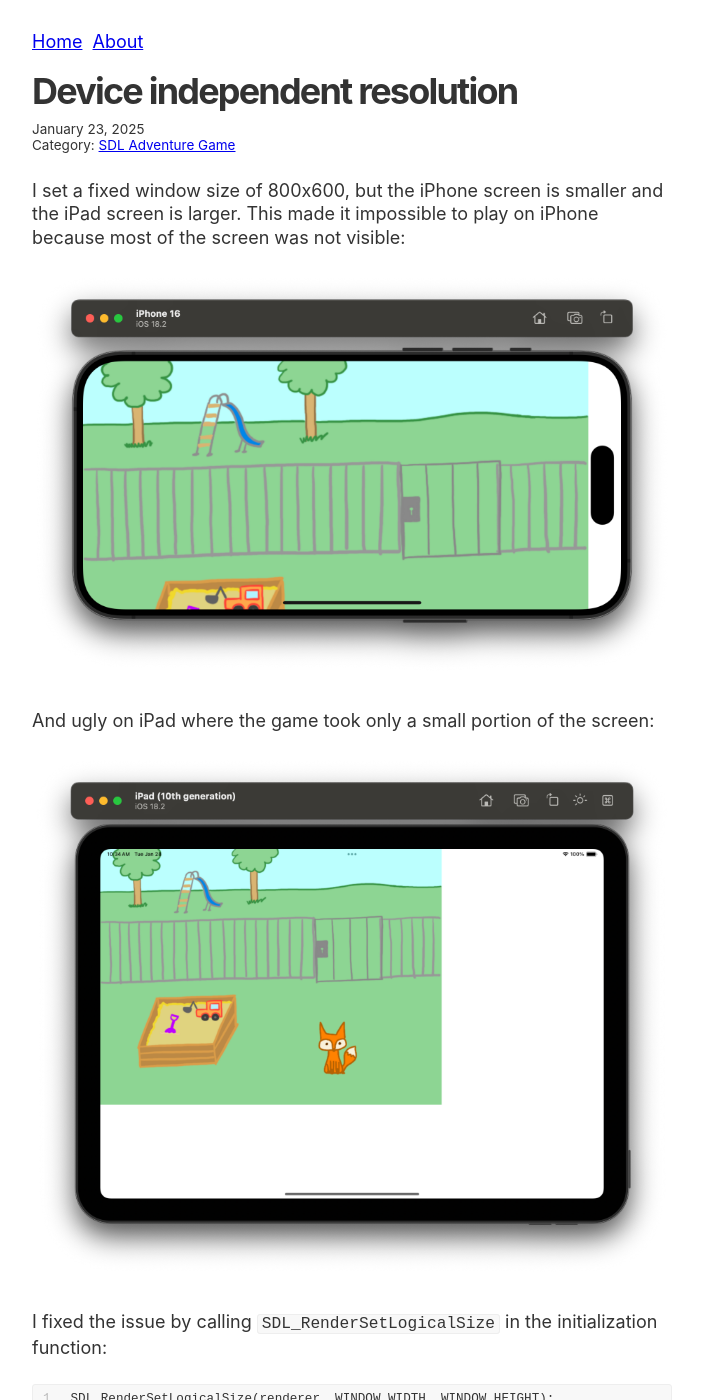
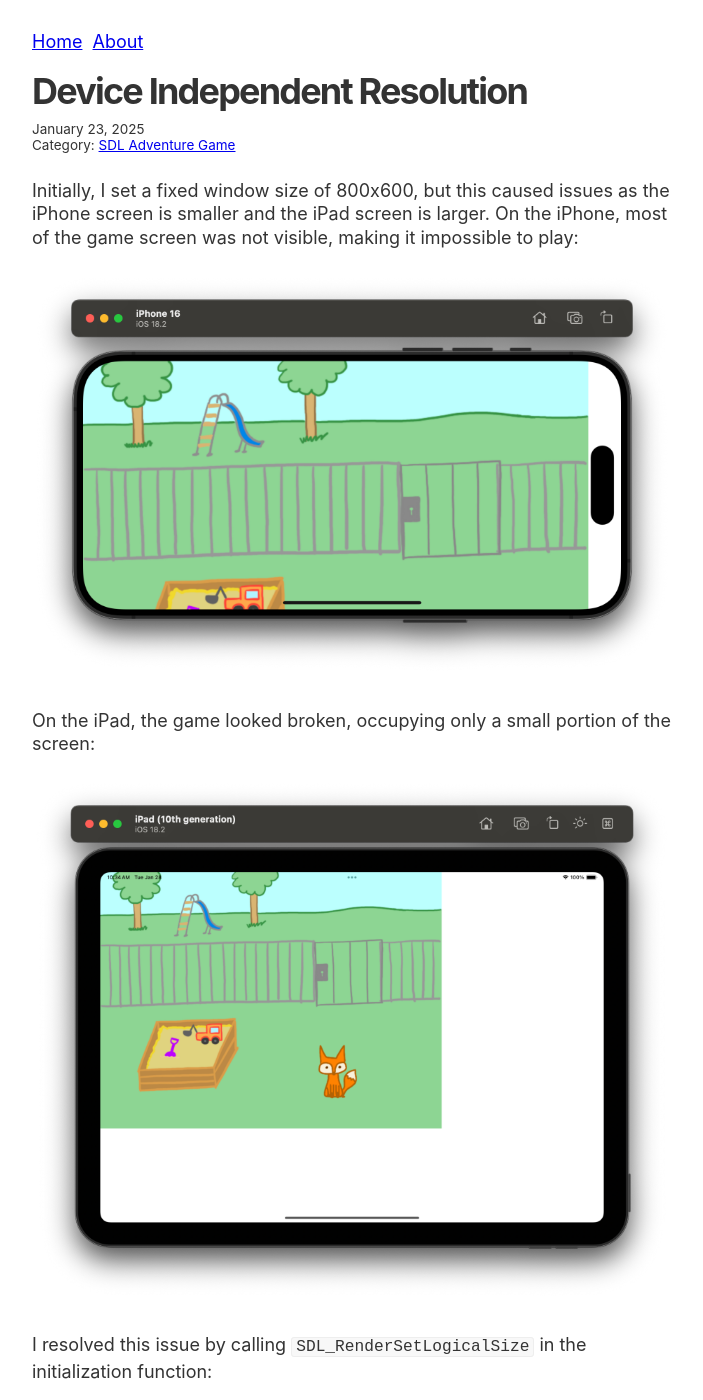
Before and after one commit to curlybracketshq/giovanni.curlybrackets.it, a Jekyll site: the page built from sdl-adventure-game/_posts/2025-01-23-device-independent-resolution.markdown, in a window 1280 px wide and 1400 px high. Shown: the whole window, without its empty margins (288-991 px from the left). Built offline with Jekyll 4.4.1, drawn with Linux system fonts in a browser that asks for light colours; some of the changed text lies outside the part shown.

Commit message:
Improve content

````diff
--- a/sdl-adventure-game/_posts/2025-01-23-device-independent-resolution.markdown
+++ b/sdl-adventure-game/_posts/2025-01-23-device-independent-resolution.markdown
@@ -1,27 +1,27 @@
 ---
-title: Device independent resolution
+title: Device Independent Resolution
 layout: post
 date: 2025-01-23 15:00:00 -0500
 ---
 
-I set a fixed window size of 800x600, but the iPhone screen is smaller and the iPad screen is larger. This made it impossible to play on iPhone because most of the screen was not visible:
+Initially, I set a fixed window size of 800x600, but this caused issues as the iPhone screen is smaller and the iPad screen is larger. On the iPhone, most of the game screen was not visible, making it impossible to play:
 
 ![iPhone before window size fix]({{ '/sdl-adventure-game/assets/iphone-fixed-size.png' | relative_url }})
 
-And ugly on iPad where the game took only a small portion of the screen:
+On the iPad, the game looked broken, occupying only a small portion of the screen:
 
 ![iPad before window size fix]({{ '/sdl-adventure-game/assets/ipad-fixed-size.png' | relative_url }})
 
-I fixed the issue by calling `SDL_RenderSetLogicalSize` in the initialization function:
+I resolved this issue by calling `SDL_RenderSetLogicalSize` in the initialization function:
 
 ```c
 SDL_RenderSetLogicalSize(renderer, WINDOW_WIDTH, WINDOW_HEIGHT);
 ```
 
-iPhone after the workaround:
+Here's the result on the iPhone after implementing the solution:
 
 ![iPhone after window size fix]({{ '/sdl-adventure-game/assets/iphone-logical-size.png' | relative_url }})
 
-iPad after the workaround:
+And on the iPad after the fix:
 
 ![iPad after window size fix]({{ '/sdl-adventure-game/assets/ipad-logical-size.png' | relative_url }})
````
